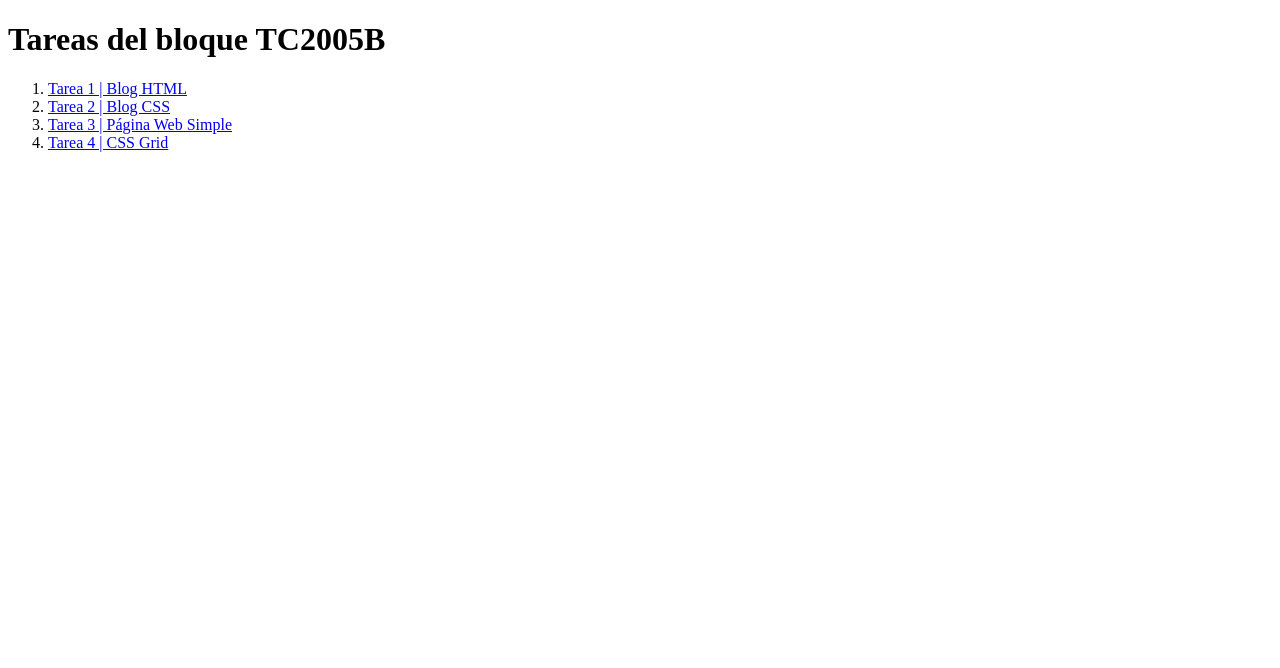
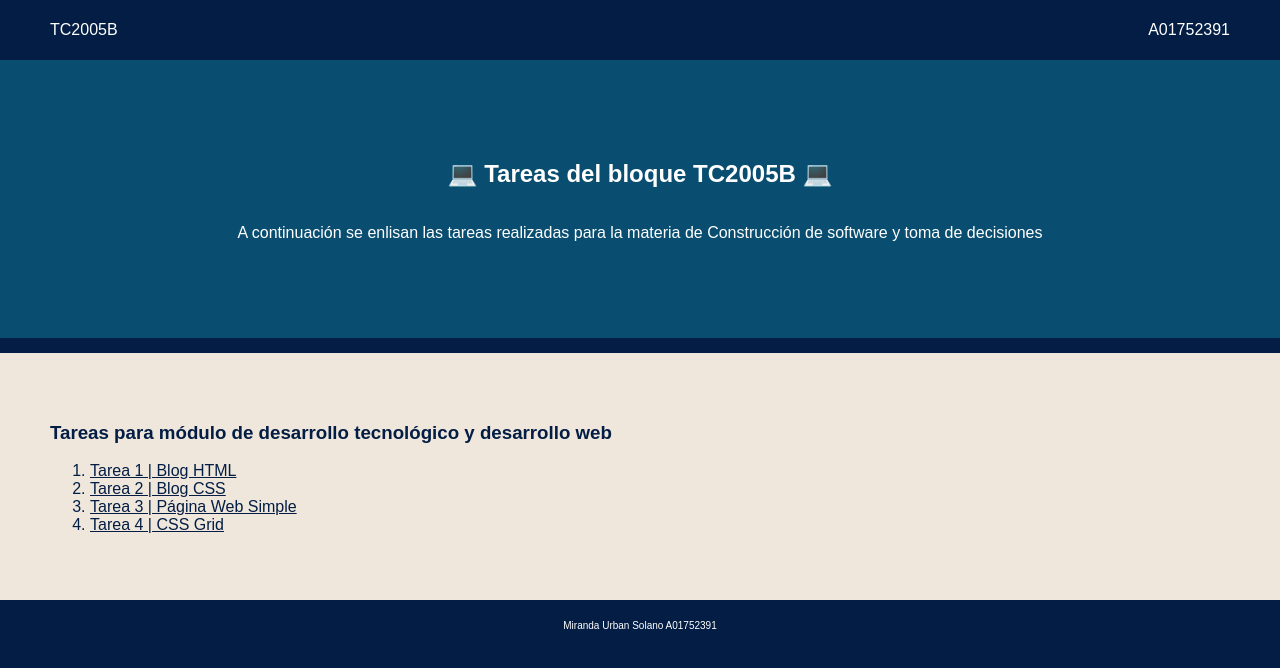
Before and after one commit to A01752391/tareasTC2005B, a plain HTML site: page index.html in a window 1280 px wide. Drawn offline with Linux system fonts and the light colour scheme.

Commit message:
Se modificó la apariencia del índice principal

```diff
--- a/index.html
+++ b/index.html
@@ -2,16 +2,34 @@
 <html lang="en">
 <head>
     <meta charset="UTF-8">
-    <meta name="viewport" content="width=device-width, initial-scale=1.0">
+    <link href="main.css"
+    rel="stylesheet">
     <title>Tareas Bloque TC2005B</title>
 </head>
 <body>
-    <h1>Tareas del bloque TC2005B</h1>
+    <header>
+        <p id="add_padding">TC2005B</p>
+        <p id="add_padding">A01752391</p>
+    </header>
+
+    <main>
+        <div><h2>&#128187 Tareas del bloque TC2005B &#128187</h2></div>
+        <div><p>A continuación se enlisan las tareas realizadas para la materia de Construcción de software y toma de decisiones</p></div>
+    </main>
+
+    <div id="bloque_tareas">
+        <h3>Tareas para módulo de desarrollo tecnológico y desarrollo web</h3>
+        <nav>
             <ol>
                 <li><a href="blog/blog.html">Tarea 1 | Blog HTML</a></li>
                 <li><a href="blog/blog_css.html">Tarea 2 | Blog CSS</a></li>
                 <li><a href="paginaWebSimple/paginaWebSimple.html">Tarea 3 | Página Web Simple</a></li>
                 <li><a href="grid/index.html">Tarea 4 | CSS Grid</a></li>
             </ol>
+        </nav>
+    </div>
+    <footer>
+        <p>Miranda Urban Solano A01752391</p>
+    </footer>
 </body>
 </html>
--- /dev/null
+++ b/main.css
@@ -0,0 +1,47 @@
+body {
+    background-color: rgb(3, 29, 68);
+    color: white;
+    margin: 0px;
+    font-family: Arial, Helvetica, sans-serif;
+}
+
+header {
+    display: flex;
+    flex-direction: row;
+    justify-content: space-between;
+    align-items: center;
+    height: 60px;
+}
+
+main {
+    display: flex;
+    flex-direction: column;
+    align-items: center;
+    padding: 80px;
+    background-color: rgb(9, 78, 112);
+    color: white;
+}
+
+footer {
+    display: flex;
+    justify-content: center;
+    font-size: 10px;
+    padding-top: 10px;
+    padding-bottom: 10px;;
+}
+
+#bloque_tareas {
+    background-color: rgb(239, 231, 220);
+    color: rgb(3, 29, 68);
+    padding: 50px;
+    margin-top: 15px;
+}
+
+a, a:hover, a:active, a:visited {
+    color: rgb(3, 29, 68);
+}
+
+#add_padding {
+    padding-right: 50px;
+    padding-left: 50px;
+}
--- a/paginaWebSimple/pagina_css.css
+++ b/paginaWebSimple/pagina_css.css
@@ -10,7 +10,7 @@ body {
 
 header {
     display: flex;
-    flex-direction: row;
+    flex-direction: column;
     justify-content: space-between;
 }
 
```
Also changed, not shown: blog/blog.html (+1 -0 lines). Lines whose indentation alone changed are shown as unchanged.
